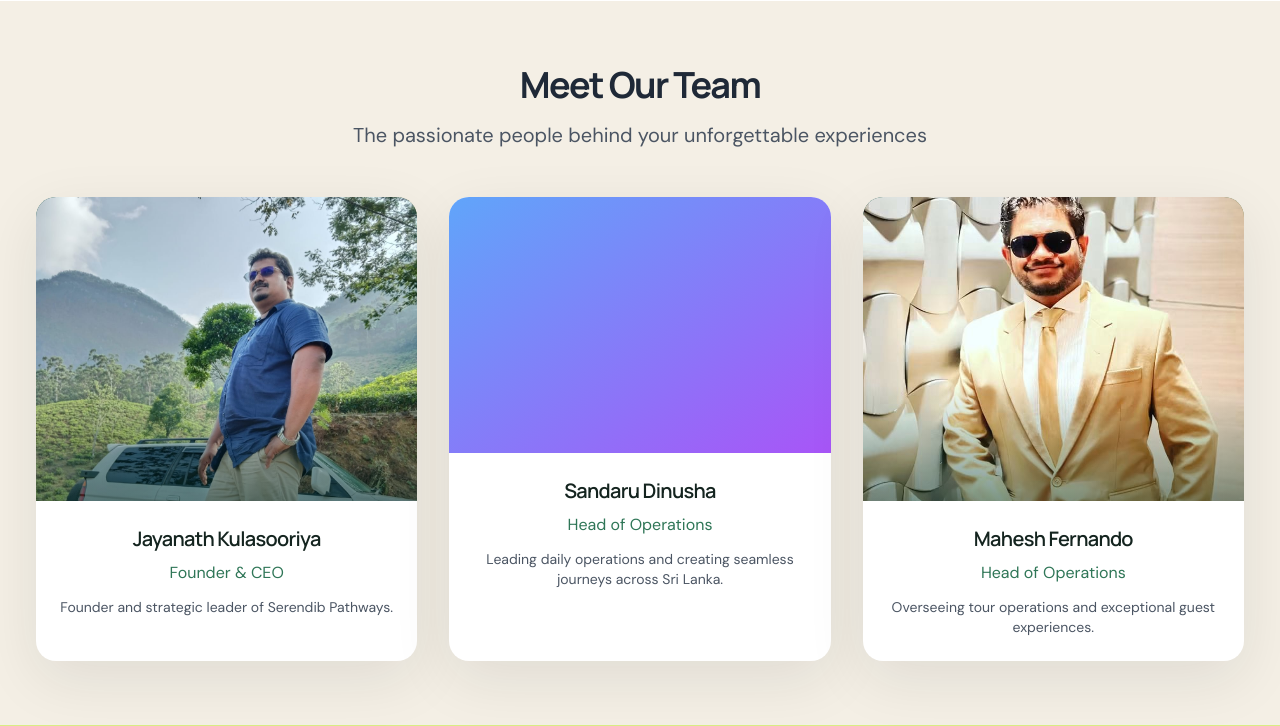
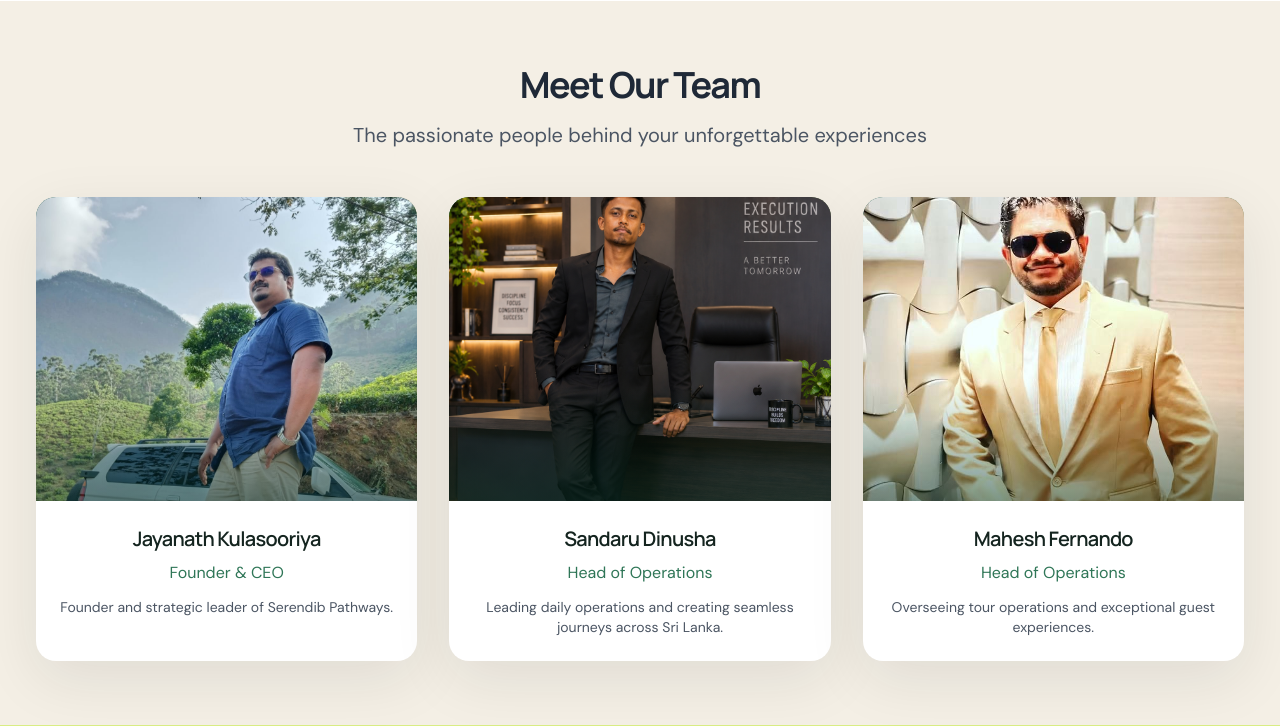
Before and after one commit to san31644-max/serendib-pathways, a PHP site: page /about.php in a window 1280 px wide. Shown: the part 1991-2717 px from the top of the page. Run offline with PHP 8.4, Linux system fonts and the light colour scheme; some libraries are stand-ins or nearby versions.

Commit message:
Add Sandaru Dinusha team portrait

```diff
--- a/about.php
+++ b/about.php
@@ -249,7 +249,9 @@ include 'includes/header.php';
                     </div>
                 </div>
                 <div class="team-card bg-white rounded-lg shadow-lg overflow-hidden text-center">
-                    <div class="h-64 bg-gradient-to-br from-blue-400 to-purple-500"></div>
+                    <div class="team-portrait">
+                        <img src="assets/images/team/sandaru-dinusha.png" alt="Sandaru Dinusha, Head of Operations at Serendib Pathways" loading="eager" decoding="async">
+                    </div>
                     <div class="p-6">
                         <h3 class="text-xl font-semibold mb-2">Sandaru Dinusha</h3>
                         <p class="text-green-600 mb-3">Head of Operations</p>
```
Also changed, not shown: assets/images/team/sandaru-dinusha.png (added).
